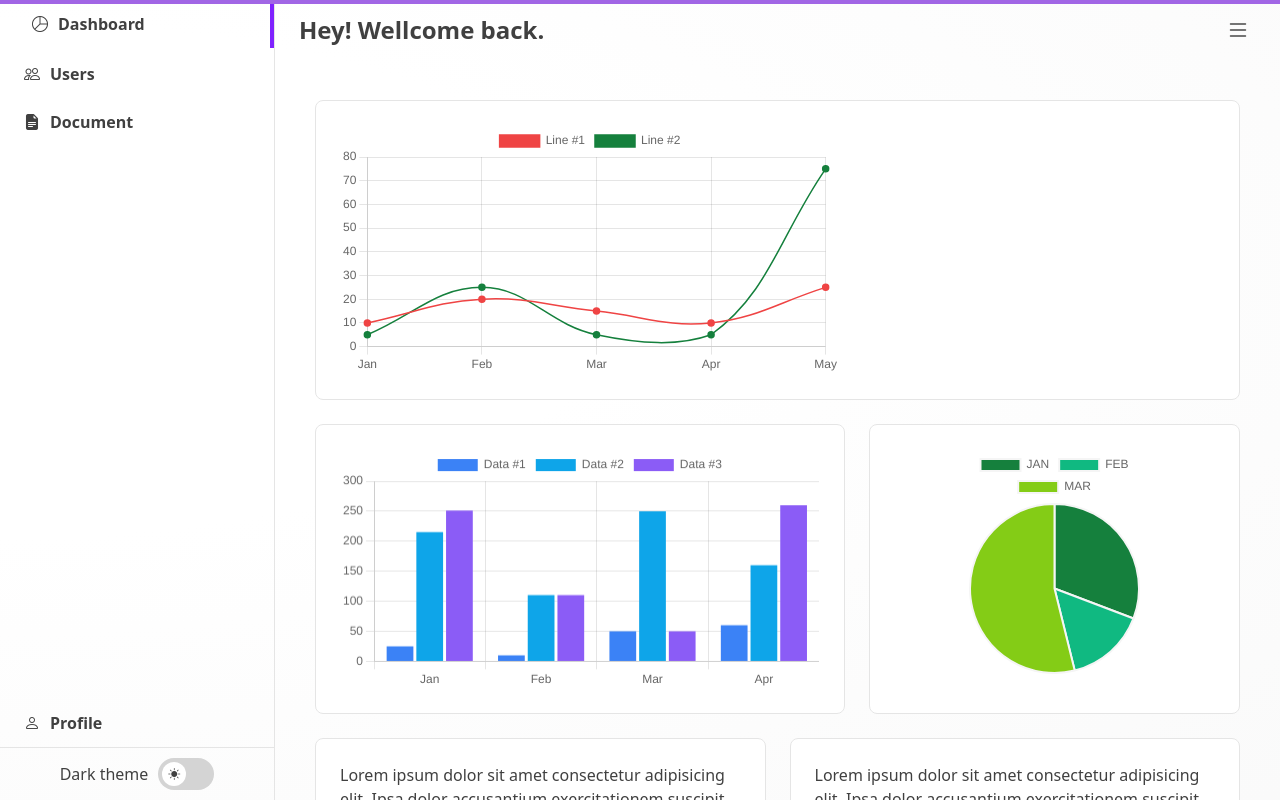
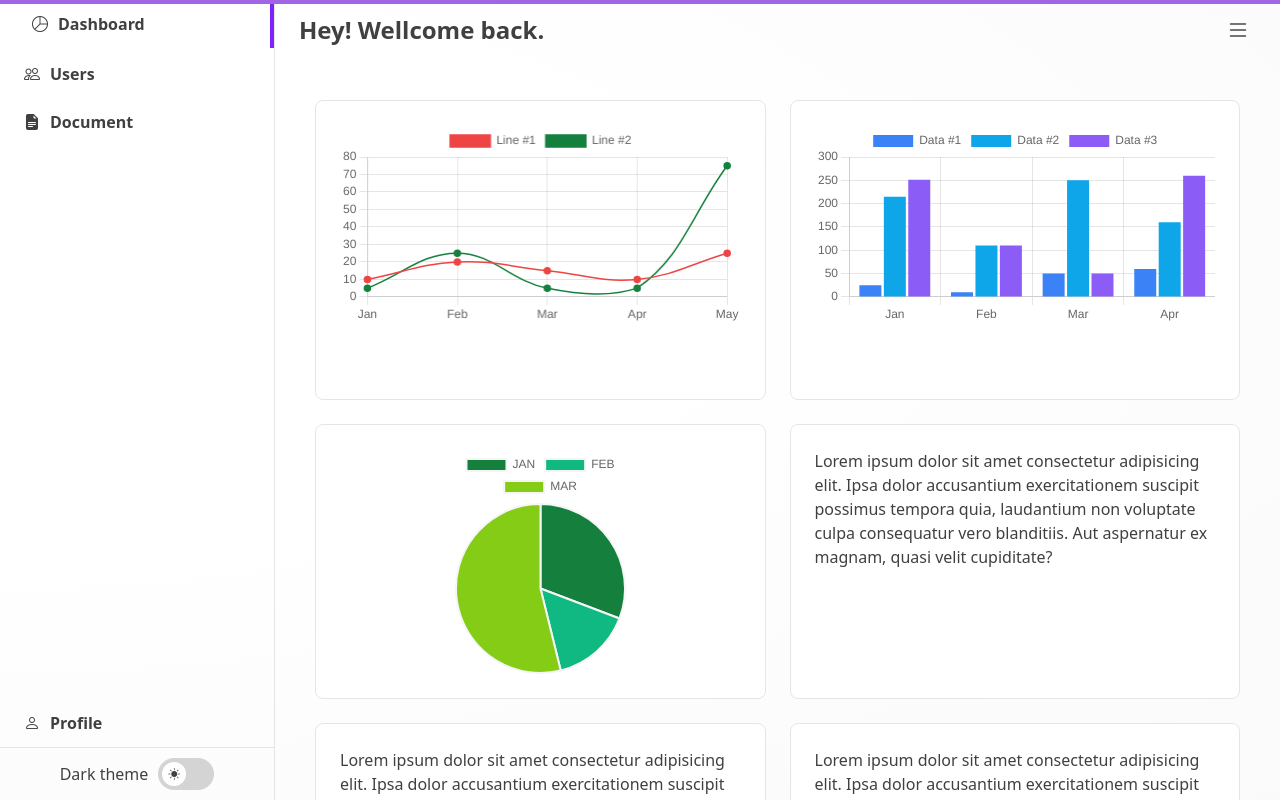
Before and after one commit to ernandesrs/pproj_vapp, a Vue app: page /dashboard in a window 1280 px wide. Built offline with nearby package versions, Linux system fonts and the light colour scheme.

Commit message:
dash home view update

```diff
--- a/src/views/dash/HomeView.vue
+++ b/src/views/dash/HomeView.vue
@@ -2,7 +2,7 @@
     <CPage title="Dashboard overview" without-header :loading="loading">
         <CPageSection with-grid>
 
-            <CCard class="col-span-12">
+            <CCard class="col-span-6">
                 <div class="h-[250px]">
                     <CLineChart :labels="['Jan', 'Feb', 'Mar', 'Apr', 'May']" :datasets="[
                         {
@@ -21,13 +21,13 @@
                 </div>
             </CCard>
 
-            <CCard class="col-span-7">
+            <CCard class="col-span-6">
                 <div class="flex justify-center">
                     <CBarChart :labels="chartLabels" :datasets="chartDataSets" />
                 </div>
             </CCard>
 
-            <CCard class="col-span-5">
+            <CCard class="col-span-12 sm:col-span-6">
                 <div class="flex justify-center h-[225px]">
                     <CPieChart :labels="['JAN', 'FEB', 'MAR']" :datasets="[
                         {
@@ -65,7 +65,7 @@
                 magnam, quasi velit cupiditate?
             </CCard>
 
-            <CCard class="col-span-12 sm:col-span-6" title="Lorem title" minimizable global-loading>
+            <CCard class="col-span-12" title="Lorem title" minimizable global-loading>
                 Lorem ipsum dolor sit amet consectetur adipisicing elit. Ipsa dolor accusantium exercitationem suscipit
                 possimus tempora quia, laudantium non voluptate culpa consequatur vero blanditiis. Aut aspernatur ex
                 magnam, quasi velit cupiditate?
```
